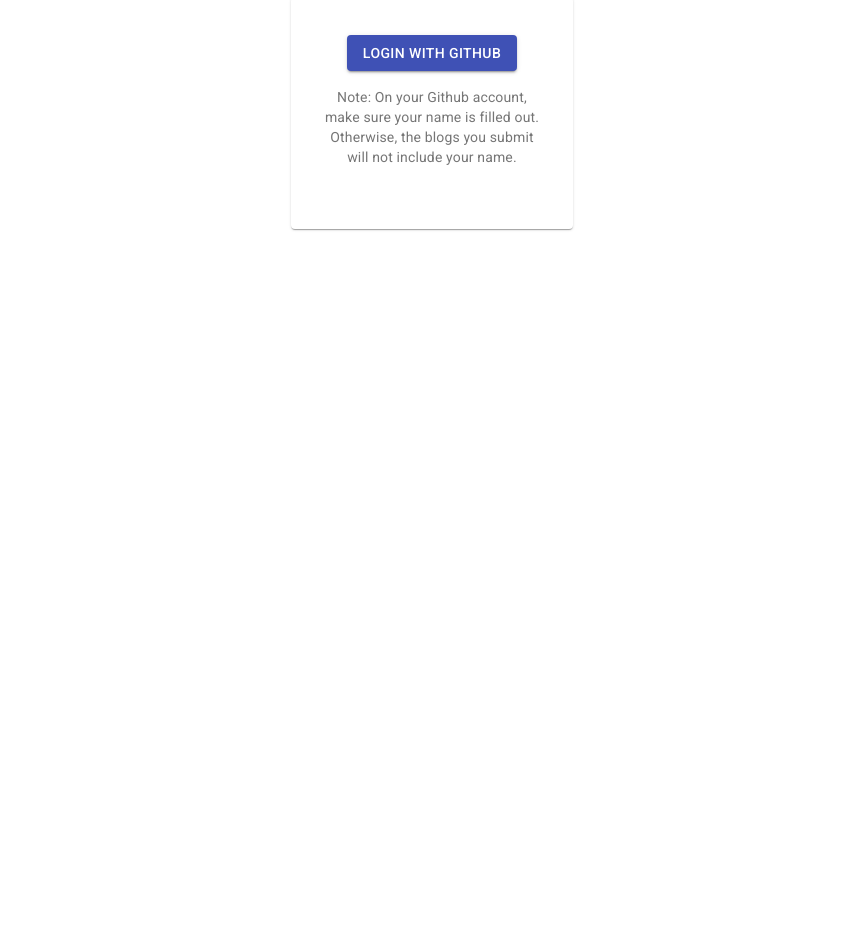
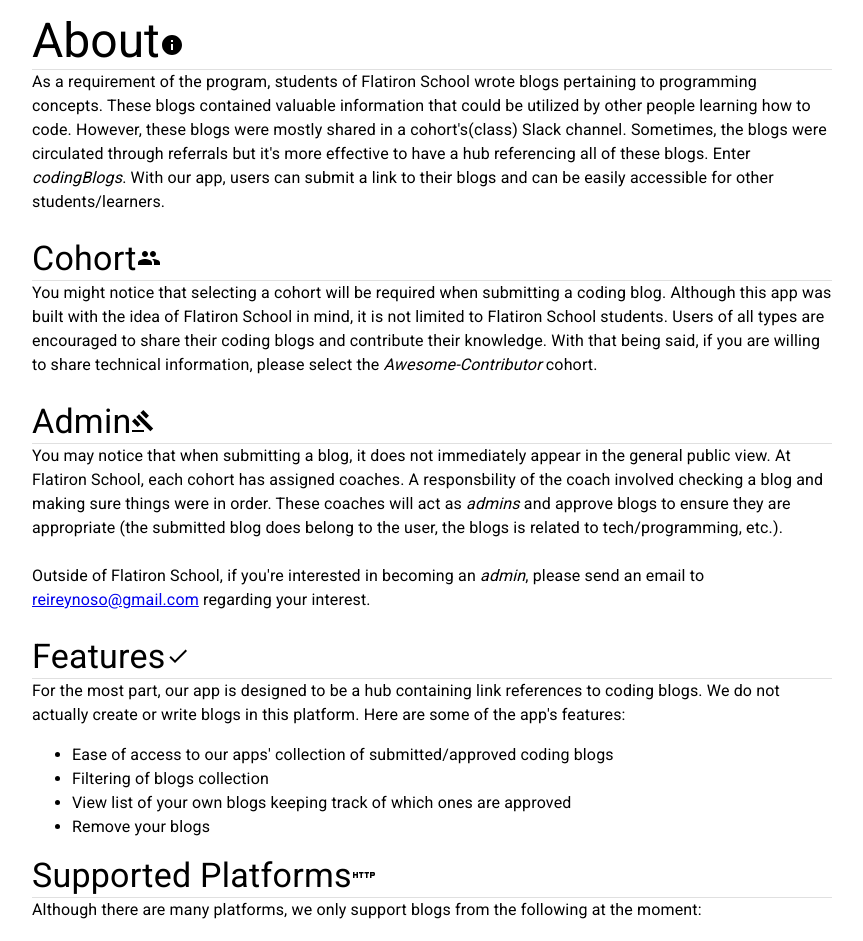
Before and after one commit to reireynoso/fis-blogs-client, a React (Create React App) app: page /about in a window 1280 px wide. Shown: the part 87-1028 px from the top of the page, without its empty margins (208-1071 px from the left). Before the commit the page ends 800 px from the top, so only its background shows below. Built offline with nearby package versions, Linux system fonts and the light colour scheme; no server answers.

Commit message:
added about page and changed header

```diff
--- a/src/App.tsx
+++ b/src/App.tsx
@@ -15,6 +15,7 @@ import Blogs from './components/Blogs';
 import Cohorts from './components/Cohorts';
 import Notification from './components/Notification';
 import AdminUsers from './components/AdminUsers';
+import About from './components/About';
 
 import Container from '@material-ui/core/Container';
 import { makeStyles } from '@material-ui/core/styles';
@@ -59,6 +60,7 @@ const App: React.FC = () => {
         <Container className={classes.heroContent} component="main">
           <Switch>
             <Route path="/" exact component={Blogs}/>
+            <Route path="/about" exact component={About}/>
             <Route path="/blogs/me" component={Blogs}/>
             <Route path="/blogs/new" component={NewBlog}/>
             <Route path="/login" component={Login}/>
--- /dev/null
+++ b/src/components/About.tsx
@@ -0,0 +1,100 @@
+import React from 'react';
+
+import Container from '@material-ui/core/Container';
+import { makeStyles, createStyles, Theme } from '@material-ui/core/styles';
+import Typography from '@material-ui/core/Typography';
+import InfoIcon from '@material-ui/icons/Info';
+import Divider from '@material-ui/core/Divider';
+import GroupIcon from '@material-ui/icons/Group';
+import DoneIcon from '@material-ui/icons/Done';
+import GavelIcon from '@material-ui/icons/Gavel';
+import HttpIcon from '@material-ui/icons/Http';
+
+const useStyles = makeStyles((theme: Theme) =>
+  createStyles({
+    root: {
+      flexGrow: 1,
+      padding: theme.spacing(4,10)
+    },
+    paper: {
+      height: 140,
+      width: 100,
+    },
+    control: {
+      padding: theme.spacing(2),
+    },
+    header: {
+      color: "#f44336"
+    }
+  }),
+);
+
+const About:React.FC = () => {
+
+    const classes = useStyles();
+
+    return <Container maxWidth="md" className={classes.root}>
+        <Typography component="div">
+            <Typography variant="h3">
+                About
+                <InfoIcon/>
+            </Typography>
+            <Divider/>
+            <Typography>
+                As a requirement of the program, students of Flatiron School wrote blogs pertaining to programming concepts. These blogs contained valuable information that could be utilized by other people learning how to code. However, these blogs were mostly shared in a cohort's(class) Slack channel. Sometimes, the blogs were circulated through referrals but it's more effective to have a hub referencing all of these blogs. Enter <em>codingBlogs</em>. With our app, users can submit a link to their blogs and can be easily accessible for other students/learners.
+            </Typography>
+            <br/>
+            <Typography variant="h4">
+                Cohort
+                <GroupIcon/>
+            </Typography>
+            <Divider/>
+            <Typography>
+                You might notice that selecting a cohort will be required when submitting a coding blog. Although this app was built with the idea of Flatiron School in mind, it is not limited to Flatiron School students. Users of all types are encouraged to share their coding blogs and contribute their knowledge. With that being said, if you are willing to share technical information, please select the <em>Awesome-Contributor</em> cohort.
+            </Typography>
+            <br/>
+            <Typography variant="h4">
+                Admin
+                <GavelIcon/>
+            </Typography>
+            <Divider/>
+            <Typography>
+                You may notice that when submitting a blog, it does not immediately appear in the general public view. At Flatiron School, each cohort has assigned coaches. A responsbility of the coach involved checking a blog and making sure things were in order. These coaches will act as <em>admins</em> and approve blogs to ensure they are appropriate (the submitted blog does belong to the user, the blogs is related to tech/programming, etc.).
+
+                <br/>
+                <br/>
+                Outside of Flatiron School, if you're interested in becoming an <em>admin</em>, please send an email to <a href="mailto: reireynoso@gmail.com">reireynoso@gmail.com</a> regarding your interest.
+            </Typography>
+            <br/>
+            <Typography variant="h4">
+                Features
+                <DoneIcon/>
+            </Typography>
+            <Divider/>
+            <Typography>
+            For the most part, our app is designed to be a hub containing link references to coding blogs. We do not actually create or write blogs in this platform. Here are some of the app's features:
+            </Typography>
+            <ul>
+                <li>Ease of access to our apps' collection of submitted/approved coding blogs</li>
+                <li>Filtering of blogs collection</li>
+                <li>View list of your own blogs keeping track of which ones are approved</li>
+                <li>Remove your blogs</li>
+            </ul>
+            <Typography variant="h4">
+                Supported Platforms
+                <HttpIcon/>
+            </Typography>
+            <Divider/>
+            <Typography>
+                Although there are many platforms, we only support blogs from the following at the moment:
+            </Typography>
+            <ul>
+                <li>Medium</li>
+                <li>Dev.to</li>
+            </ul>
+        </Typography>
+    </Container>
+
+}
+
+export default About
--- a/src/components/BlogCard.tsx
+++ b/src/components/BlogCard.tsx
@@ -219,7 +219,7 @@ const BlogCard : React.FC<Props> = ({title,image,link,user, _id, cohort, history
               setTimeout(() => {
                 dispatch(changeBlogs(blogLL.approveBlog(_id)));
                 setApproval(false)
-              }, 1000)
+              }, 500)
             }
           })
           .then(result => {
--- a/src/components/Cohorts.tsx
+++ b/src/components/Cohorts.tsx
@@ -174,11 +174,13 @@ const Cohorts: React.FC = (props:any) => {
               <List>
                   <ListItem>
                     <ListItemText primary={"Cohorts"} />
+                    <Tooltip title="Create Cohort">
                       <NavLink to="/cohort/new">
                         <ListItemIcon className={classes.listIcon}>
                             <AddIcon className={classes.icon}/>
                         </ListItemIcon>
                       </NavLink>
+                    </Tooltip>
                   </ListItem>
               </List>
               <Divider />
@@ -273,7 +275,7 @@ const Cohorts: React.FC = (props:any) => {
                           autoFocus
                         />
                       }
-                      <Tooltip title="Click to edit cohort name">
+                      <Tooltip title={editMode ? "Exit edit (changes are not saved)" : "Edit cohort name"}>
                         <IconButton
                           onClick={() => setEditMode(!editMode)}
                         >
@@ -313,6 +315,7 @@ const Cohorts: React.FC = (props:any) => {
                 <List>
                     <ListItem>
                       <ListItemText primary={"Admins"} />
+                      <Tooltip title="Add Admin">
                         <ListItemIcon className={classes.listIcon} onClick={() => {
                               if(loggedUser.admin){
                                   dispatch(setAdminUpdate(true))
@@ -322,6 +325,7 @@ const Cohorts: React.FC = (props:any) => {
                             }}>
                             <AddIcon className={classes.icon}/>
                         </ListItemIcon>
+                      </Tooltip>
                     </ListItem>
                 </List>
                 <Divider />
@@ -341,6 +345,7 @@ const Cohorts: React.FC = (props:any) => {
                         />
                       </ListItemAvatar>
                       <ListItemText primary={truncate(user.name, 25)} />
+                      <Tooltip title="Remove admin">
                         <ListItemIcon className={classes.listIcon} onClick={() => {
                             const statement = `${user.name} will be removed as an admin for cohort, ${cohorts[selectedCohort].name}.`
                             const callback = () => {
@@ -365,6 +370,7 @@ const Cohorts: React.FC = (props:any) => {
                         }}>
                           <Clear className={classes.icon}/>
                         </ListItemIcon>
+                      </Tooltip>
                   </ListItem>
                   ))}
                 </List>
--- a/src/components/Header.tsx
+++ b/src/components/Header.tsx
@@ -15,13 +15,13 @@ import List from '@material-ui/core/List';
 import Button from '@material-ui/core/Button';
 
 const useStyles = makeStyles((theme) => ({
-    '@global': {
-      ul: {
-        margin: 0,
-        padding: 0,
-        listStyle: 'none',
-      },
-    },
+    // '@global': {
+    //   ul: {
+    //     margin: 0,
+    //     padding: 0,
+    //     listStyle: 'none',
+    //   },
+    // },
     appBar: {
       borderBottom: `1px solid ${theme.palette.divider}`,
       zIndex: 10,
@@ -81,6 +81,17 @@ const Header : React.FC = () => {
 
     const navLinks = () => {
         return <>
+
+        <Button
+            className={classes.link}
+            activeClassName={classes.activeLink}
+            component={NavLink}
+            to="/about"
+            onClick={handleCloseDrawer}
+        >
+            About
+        </Button>
+
         <Button
             className={classes.link}
             activeClassName={classes.activeLink}
@@ -103,7 +114,7 @@ const Header : React.FC = () => {
 
         {
             user?.admin && <>
-            <Button
+            {/* <Button
             component={NavLink}
             onClick={handleCloseDrawer}
             className={classes.link}
@@ -111,7 +122,7 @@ const Header : React.FC = () => {
             to={user && user.admin ? "/cohort/new": ""}
             >
                 Create Cohort
-            </Button>
+            </Button> */}
 
             <Button
             component={NavLink}
```
Lines whose indentation alone changed are shown as unchanged.
